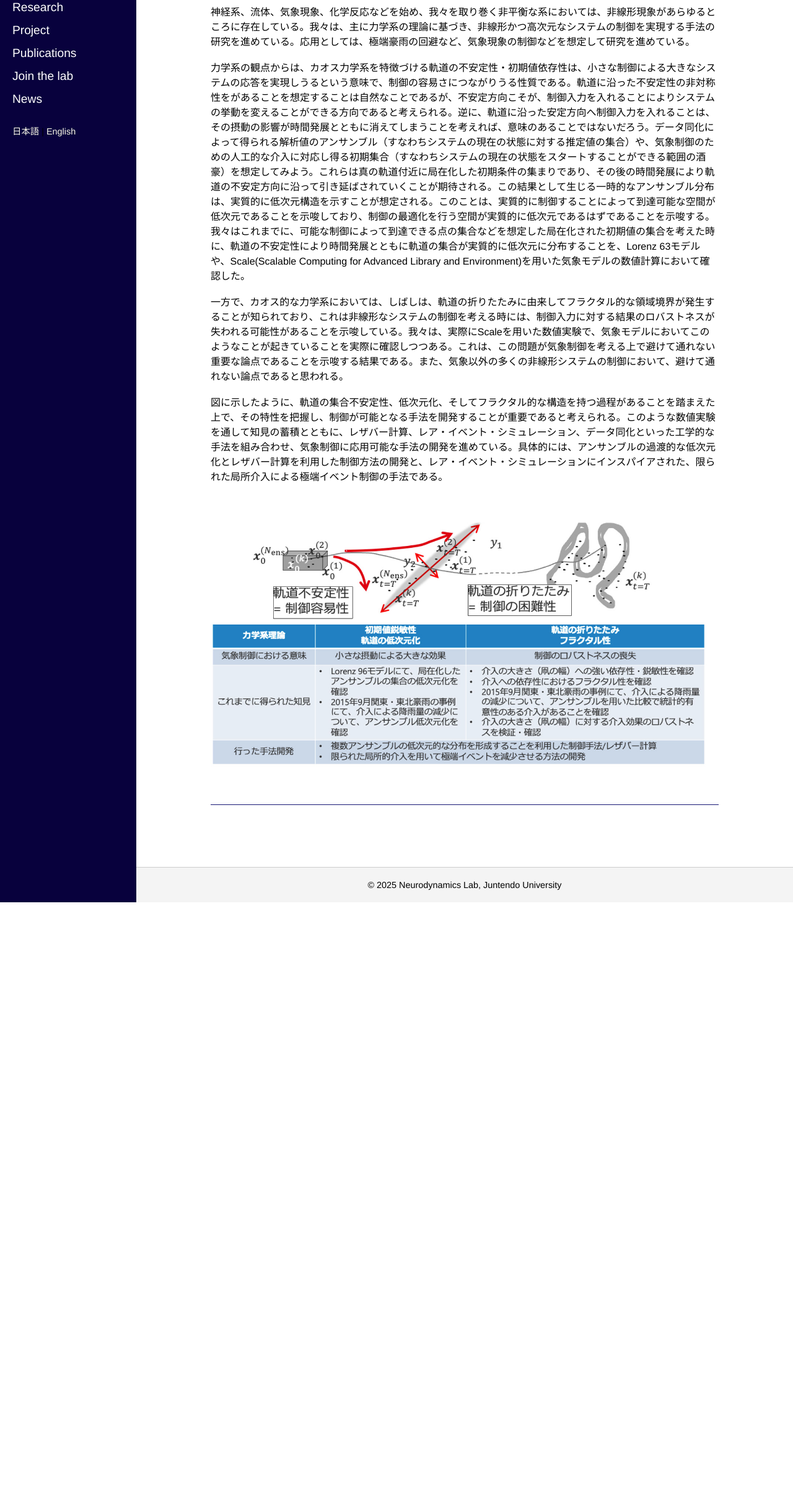
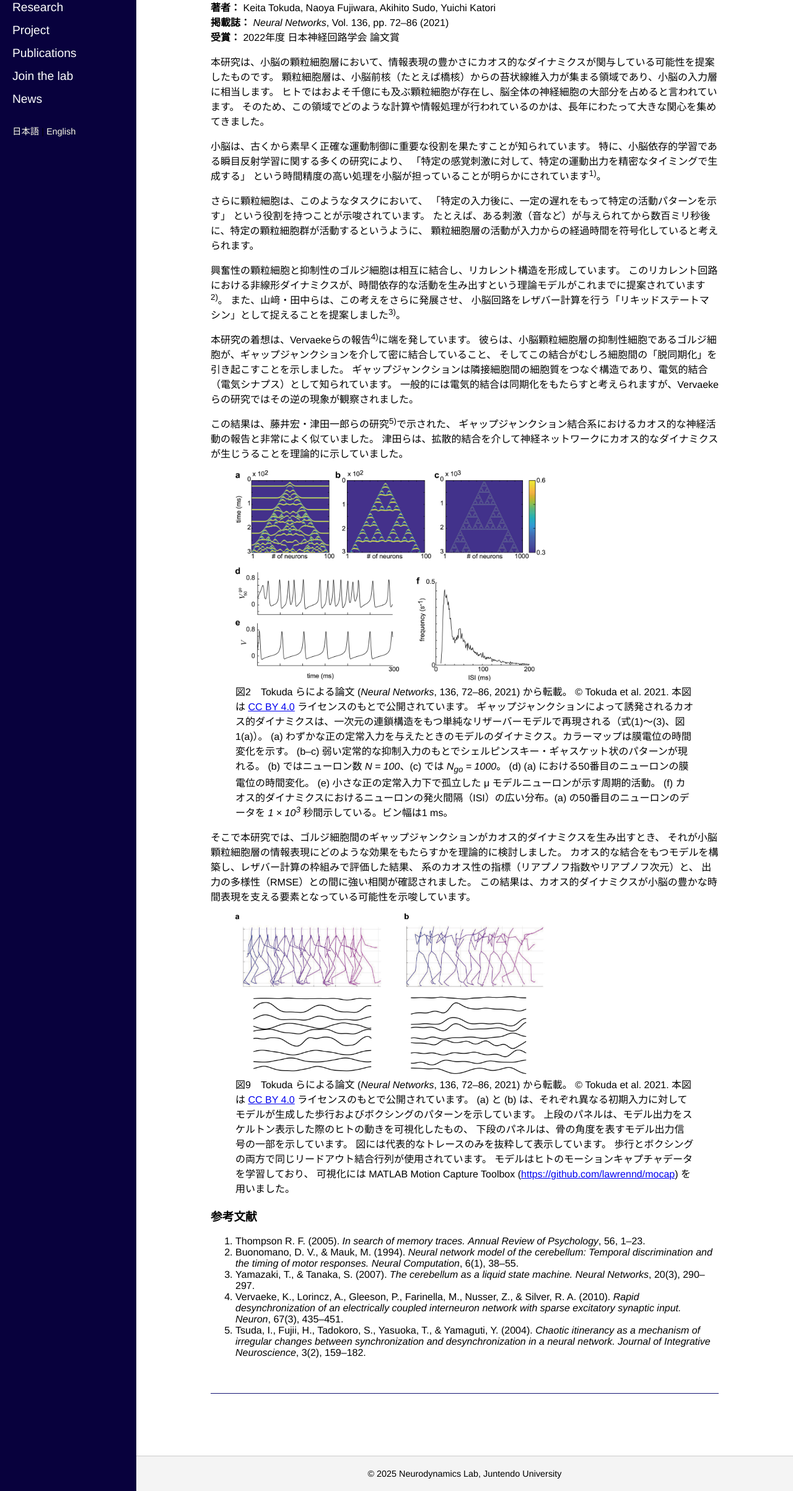
Before and after one commit to neuro-dynamics-lab/neuro-dynamics-lab.github.io, a plain HTML site: page research_item_chaos-may-enhance-expressivity-in-cerebellar-granular-layer.html in a window 1280 px wide. Shown: the part 109-2515 px from the top of the page at 62% size. Before the commit the page ends 1565 px from the top, so only its background shows below. Drawn offline with Linux system fonts and the light colour scheme.

Commit message:
added research items

```diff
--- a/research_item_chaos-may-enhance-expressivity-in-cerebellar-granular-layer.html
+++ b/research_item_chaos-may-enhance-expressivity-in-cerebellar-granular-layer.html
@@ -2,7 +2,7 @@
 <html lang="ja">
 <head>
   <meta charset="UTF-8">
-  <title>非線形システムの制御方法について | 脳神経ダイナミクス研究室</title>
+  <title>小脳の計算論 | 脳神経ダイナミクス研究室</title>
   <link rel="stylesheet" href="style.css">
 </head>
 <body>
@@ -19,34 +19,113 @@
     </ul>
   </nav>
   <div class="language-switch">
-    <a href="research.html">日本語</a> | <a href="research_en.html">English</a>
+    <a href="research_item_chaos-may-enhance-expressivity-in-cerebellar-granular-layer.html">日本語</a> | <a href="research_item_chaos-may-enhance-expressivity-in-cerebellar-granular-layer_en.html">English</a>
   </div>
 </aside>
 <main>
   <div class="content">
-    <section id="research">
-      <h2>非線形システムの制御方法について</h2>
+  <section id="jnns-award-chaos">
+  <h2>Chaos may enhance expressivity in cerebellar granular layer</h2>
+  <strong>著者：</strong> Keita Tokuda, Naoya Fujiwara, Akihito Sudo, Yuichi Katori<br>
+  <strong>掲載誌：</strong> <em>Neural Networks</em>, Vol. 136, pp. 72–86 (2021)<br>
+  <strong>受賞：</strong> 2022年度 日本神経回路学会 論文賞</p>
+  <p>
+    本研究は、小脳の顆粒細胞層において、情報表現の豊かさにカオス的なダイナミクスが関与している可能性を提案したものです。
+    顆粒細胞層は、小脳前核（たとえば橋核）からの苔状線維入力が集まる領域であり、小脳の入力層に相当します。
+    ヒトではおよそ千億にも及ぶ顆粒細胞が存在し、脳全体の神経細胞の大部分を占めると言われています。
+    そのため、この領域でどのような計算や情報処理が行われているのかは、長年にわたって大きな関心を集めてきました。
+  </p>
 
-<p>
+  <p>
+    小脳は、古くから素早く正確な運動制御に重要な役割を果たすことが知られています。
+    特に、小脳依存的学習である瞬目反射学習に関する多くの研究により、
+    「特定の感覚刺激に対して、特定の運動出力を精密なタイミングで生成する」
+    という時間精度の高い処理を小脳が担っていることが明らかにされています<sup>1)</sup>。
+  </p>
 
-神経系、流体、気象現象、化学反応などを始め、我々を取り巻く非平衡な系においては、非線形現象があらゆるところに存在している。我々は、主に力学系の理論に基づき、非線形かつ高次元なシステムの制御を実現する手法の研究を進めている。応用としては、極端豪雨の回避など、気象現象の制御などを想定して研究を進めている。
-<br><br>
+  <p>
+    さらに顆粒細胞は、このようなタスクにおいて、
+    「特定の入力後に、一定の遅れをもって特定の活動パターンを示す」
+    という役割を持つことが示唆されています。
+    たとえば、ある刺激（音など）が与えられてから数百ミリ秒後に、特定の顆粒細胞群が活動するというように、
+    顆粒細胞層の活動が入力からの経過時間を符号化していると考えられます。
+  </p>
 
-力学系の観点からは、カオス力学系を特徴づける軌道の不安定性・初期値依存性は、小さな制御による大きなシステムの応答を実現しうるという意味で、制御の容易さにつながりうる性質である。軌道に沿った不安定性の非対称性をがあることを想定することは自然なことであるが、不安定方向こそが、制御入力を入れることによりシステムの挙動を変えることができる方向であると考えられる。逆に、軌道に沿った安定方向へ制御入力を入れることは、その摂動の影響が時間発展とともに消えてしまうことを考えれば、意味のあることではないだろう。データ同化によって得られる解析値のアンサンブル（すなわちシステムの現在の状態に対する推定値の集合）や、気象制御のための人工的な介入に対応し得る初期集合（すなわちシステムの現在の状態をスタートすることができる範囲の酒豪）を想定してみよう。これらは真の軌道付近に局在化した初期条件の集まりであり、その後の時間発展により軌道の不安定方向に沿って引き延ばされていくことが期待される。この結果として生じる一時的なアンサンブル分布は、実質的に低次元構造を示すことが想定される。このことは、実質的に制御することによって到達可能な空間が低次元であることを示唆しており、制御の最適化を行う空間が実質的に低次元であるはずであることを示唆する。我々はこれまでに、可能な制御によって到達できる点の集合などを想定した局在化された初期値の集合を考えた時に、軌道の不安定性により時間発展とともに軌道の集合が実質的に低次元に分布することを、Lorenz 63モデルや、Scale(Scalable Computing for Advanced Library and Environment)を用いた気象モデルの数値計算において確認した。
-<br><br>
+  <p>
+    興奮性の顆粒細胞と抑制性のゴルジ細胞は相互に結合し、リカレント構造を形成しています。
+    このリカレント回路における非線形ダイナミクスが、時間依存的な活動を生み出すという理論モデルがこれまでに提案されています<sup>2)</sup>。
+    また、山﨑・田中らは、この考えをさらに発展させ、
+    小脳回路をレザバー計算を行う「リキッドステートマシン」として捉えることを提案しました<sup>3)</sup>。
+  </p>
 
-一方で、カオス的な力学系においては、しばしは、軌道の折りたたみに由来してフラクタル的な領域境界が発生することが知られており、これは非線形なシステムの制御を考える時には、制御入力に対する結果のロバストネスが失われる可能性があることを示唆している。我々は、実際にScaleを用いた数値実験で、気象モデルにおいてこのようなことが起きていることを実際に確認しつつある。これは、この問題が気象制御を考える上で避けて通れない重要な論点であることを示唆する結果である。また、気象以外の多くの非線形システムの制御において、避けて通れない論点であると思われる。
-<br><br>
+  <p>
+    本研究の着想は、Vervaekeらの報告<sup>4)</sup>に端を発しています。
+    彼らは、小脳顆粒細胞層の抑制性細胞であるゴルジ細胞が、ギャップジャンクションを介して密に結合していること、
+    そしてこの結合がむしろ細胞間の「脱同期化」を引き起こすことを示しました。
+    ギャップジャンクションは隣接細胞間の細胞質をつなぐ構造であり、電気的結合（電気シナプス）として知られています。
+    一般的には電気的結合は同期化をもたらすと考えられますが、Vervaekeらの研究ではその逆の現象が観察されました。
+  </p>
 
-図に示したように、軌道の集合不安定性、低次元化、そしてフラクタル的な構造を持つ過程があることを踏まえた上で、その特性を把握し、制御が可能となる手法を開発することが重要であると考えられる。このような数値実験を通して知見の蓄積とともに、レザバー計算、レア・イベント・シミュレーション、データ同化といった工学的な手法を組み合わせ、気象制御に応用可能な手法の開発を進めている。具体的には、アンサンブルの過渡的な低次元化とレザバー計算を利用した制御方法の開発と、レア・イベント・シミュレーションにインスパイアされた、限られた局所介入による極端イベント制御の手法である。
+  <p>
+    この結果は、藤井宏・津田一郎らの研究<sup>5)</sup>で示された、
+    ギャップジャンクション結合系におけるカオス的な神経活動の報告と非常によく似ていました。
+    津田らは、拡散的結合を介して神経ネットワークにカオス的なダイナミクスが生じうることを理論的に示していました。
+  </p>
+<figure>
+  <img src="images/NN2021_fig2.jpg" alt="ギャップジャンクションによって生じる単純な小脳型リザーバーモデルのカオス的ダイナミクス" class="member-photo" width="500">
+  <figcaption>
+    図2　Tokuda らによる論文 (<em>Neural Networks</em>, 136, 72–86, 2021) から転載。
+    © Tokuda et al. 2021. 本図は
+    <a href="https://creativecommons.org/licenses/by/4.0/">CC BY 4.0</a> ライセンスのもとで公開されています。
+    ギャップジャンクションによって誘発されるカオス的ダイナミクスは、一次元の連鎖構造をもつ単純なリザーバーモデルで再現される（式(1)〜(3)、図1(a)）。
+    (a) わずかな正の定常入力を与えたときのモデルのダイナミクス。カラーマップは膜電位の時間変化を示す。
+    (b–c) 弱い定常的な抑制入力のもとでシェルピンスキー・ギャスケット状のパターンが現れる。
+    (b) ではニューロン数 <em>N = 100</em>、(c) では <em>N<sub>go</sub> = 1000</em>。
+    (d) (a) における50番目のニューロンの膜電位の時間変化。
+    (e) 小さな正の定常入力下で孤立した μ モデルニューロンが示す周期的活動。
+    (f) カオス的ダイナミクスにおけるニューロンの発火間隔（ISI）の広い分布。(a) の50番目のニューロンのデータを
+    <em>1 × 10<sup>3</sup></em> 秒間示している。ビン幅は1 ms。
+  </figcaption>
+</figure>
 
-<br><br>
+  <p>
+    そこで本研究では、ゴルジ細胞間のギャップジャンクションがカオス的ダイナミクスを生み出すとき、
+    それが小脳顆粒細胞層の情報表現にどのような効果をもたらすかを理論的に検討しました。
+    カオス的な結合をもつモデルを構築し、レザバー計算の枠組みで評価した結果、
+    系のカオス性の指標（リアプノフ指数やリアプノフ次元）と、
+    出力の多様性（RMSE）との間に強い相関が確認されました。
+    この結果は、カオス的ダイナミクスが小脳の豊かな時間表現を支える要素となっている可能性を示唆しています。
+  </p>
+<figure>
+  <img src="images/NN2021_fig9.jpg" alt="小脳モデルによって生成された歩行およびボクシングのパターン" class="member-photo" width="500">
+  <figcaption>
+    図9　Tokuda らによる論文 (<em>Neural Networks</em>, 136, 72–86, 2021) から転載。
+    © Tokuda et al. 2021. 本図は
+    <a href="https://creativecommons.org/licenses/by/4.0/">CC BY 4.0</a> ライセンスのもとで公開されています。
+    (a) と (b) は、それぞれ異なる初期入力に対してモデルが生成した歩行およびボクシングのパターンを示しています。
+    上段のパネルは、モデル出力をスケルトン表示した際のヒトの動きを可視化したもの、
+    下段のパネルは、骨の角度を表すモデル出力信号の一部を示しています。
+    図には代表的なトレースのみを抜粋して表示しています。
+    歩行とボクシングの両方で同じリードアウト結合行列が使用されています。
+    モデルはヒトのモーションキャプチャデータを学習しており、
+    可視化には MATLAB Motion Capture Toolbox
+    (<a href="https://github.com/lawrennd/mocap" target="_blank">https://github.com/lawrennd/mocap</a>) を用いました。
+  </figcaption>
+</figure>
 
-<br><br>
+  <h3>参考文献</h3>
+  <ol>
+    <li>Thompson R. F. (2005). <em>In search of memory traces.</em> <em>Annual Review of Psychology</em>, 56, 1–23.</li>
+    <li>Buonomano, D. V., & Mauk, M. (1994). <em>Neural network model of the cerebellum: Temporal discrimination and the timing of motor responses.</em> <em>Neural Computation</em>, 6(1), 38–55.</li>
+    <li>Yamazaki, T., & Tanaka, S. (2007). <em>The cerebellum as a liquid state machine.</em> <em>Neural Networks</em>, 20(3), 290–297.</li>
+    <li>Vervaeke, K., Lorincz, A., Gleeson, P., Farinella, M., Nusser, Z., & Silver, R. A. (2010). <em>Rapid desynchronization of an electrically coupled interneuron network with sparse excitatory synaptic input.</em> <em>Neuron</em>, 67(3), 435–451.</li>
+    <li>Tsuda, I., Fujii, H., Tadokoro, S., Yasuoka, T., & Yamaguti, Y. (2004). <em>Chaotic itinerancy as a mechanism of irregular changes between synchronization and desynchronization in a neural network.</em> <em>Journal of Integrative Neuroscience</em>, 3(2), 159–182.</li>
+  </ol>
+</section>
 
-<img src="images/weather_control.jpg" alt="徳田慶太" class="member-photo" width="800">
 
-    </section>
+
+
   </div>
   <footer>© 2025 Neurodynamics Lab, Juntendo University</footer>
 </main>
```
Also changed, not shown: research.html (+1 -1 lines), research_en.html (+2 -2 lines), research_item_NonlinearControl.html (+1 -1 lines), research_item_NonlinearControl_en.html (added, +66 -0 lines), research_item_chaos-may-enhance-expressivity-in-cerebellar-granular-layer_en.html (added, +108 -0 lines), images/NN2021_fig2.jpg (added), images/NN2021_fig9.jpg (added), images/weather_control_en2.jpg (added), 1 other file.
